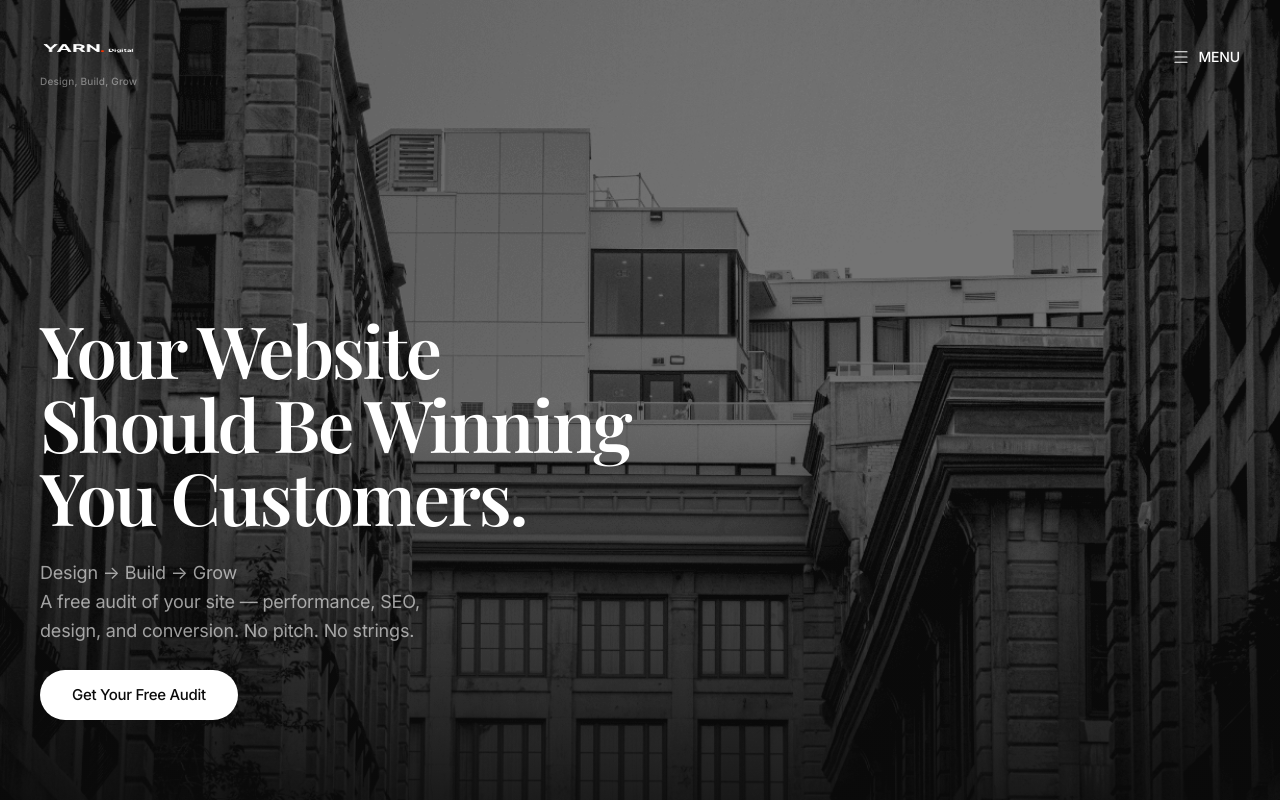
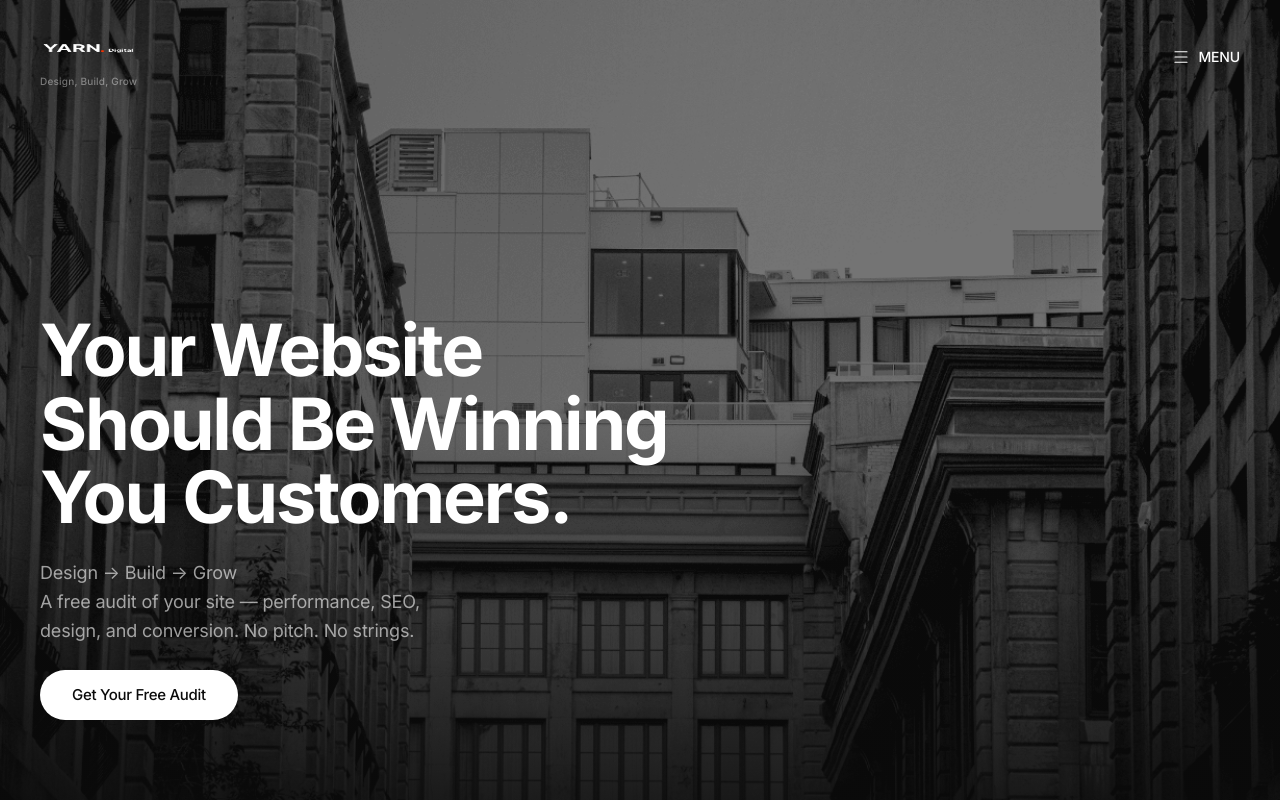
Before and after one commit to yarn-digital-org/yd-dashboard, a Next.js app: page /free-audit in a window 1280 px wide. Shown: the top 800 px of the page. Built offline with nearby package versions, Linux system fonts and the light colour scheme; no server answers.

Commit message:
Fix: use Inter font for hero headline, remove Playfair Display serif
Jonny wants Inter across the board — Playfair Display was added without approval.

```diff
--- a/src/app/free-audit/page.tsx
+++ b/src/app/free-audit/page.tsx
@@ -3,9 +3,7 @@
 import { useState, useEffect, FormEvent } from 'react';
 import { ArrowRight, Loader2, Check, ArrowDown, Menu } from 'lucide-react';
 import Image from 'next/image';
-import { Playfair_Display } from 'next/font/google';
 
-const playfair = Playfair_Display({ subsets: ['latin'], weight: ['400', '500', '600'] });
 
 // ============================================
 // Meta Pixel + UTM
@@ -126,7 +124,7 @@ export default function FreeAuditPage() {
             {/* Content pinned to bottom-left like main site */}
             <div className="max-w-2xl">
               <h1
-                className={`text-[2.75rem] sm:text-6xl lg:text-[4.5rem] font-medium text-white leading-[1.02] mb-6 ${playfair.className}`}
+                className="text-[2.75rem] sm:text-6xl lg:text-[4.5rem] font-medium text-white leading-[1.02] mb-6"
                 style={{ letterSpacing: '-0.03em' }}
               >
                 Your Website<br />
```
